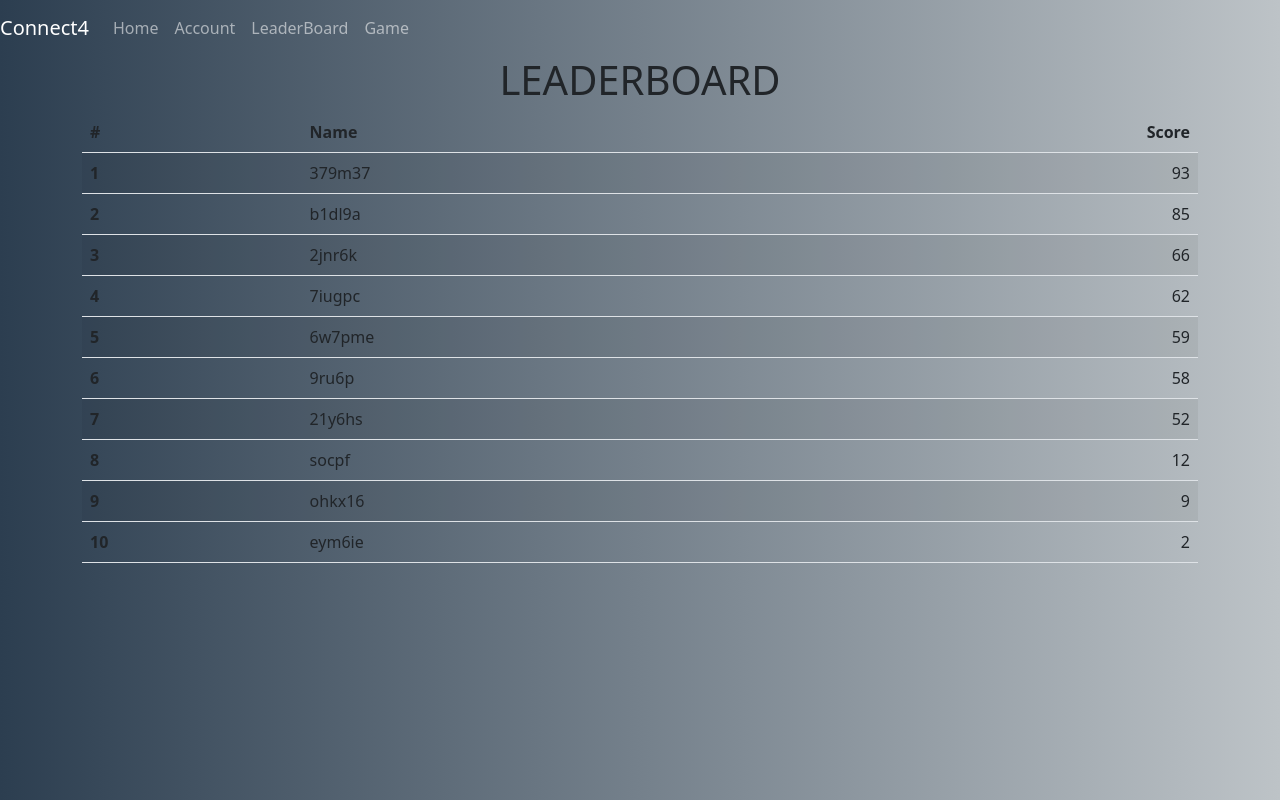
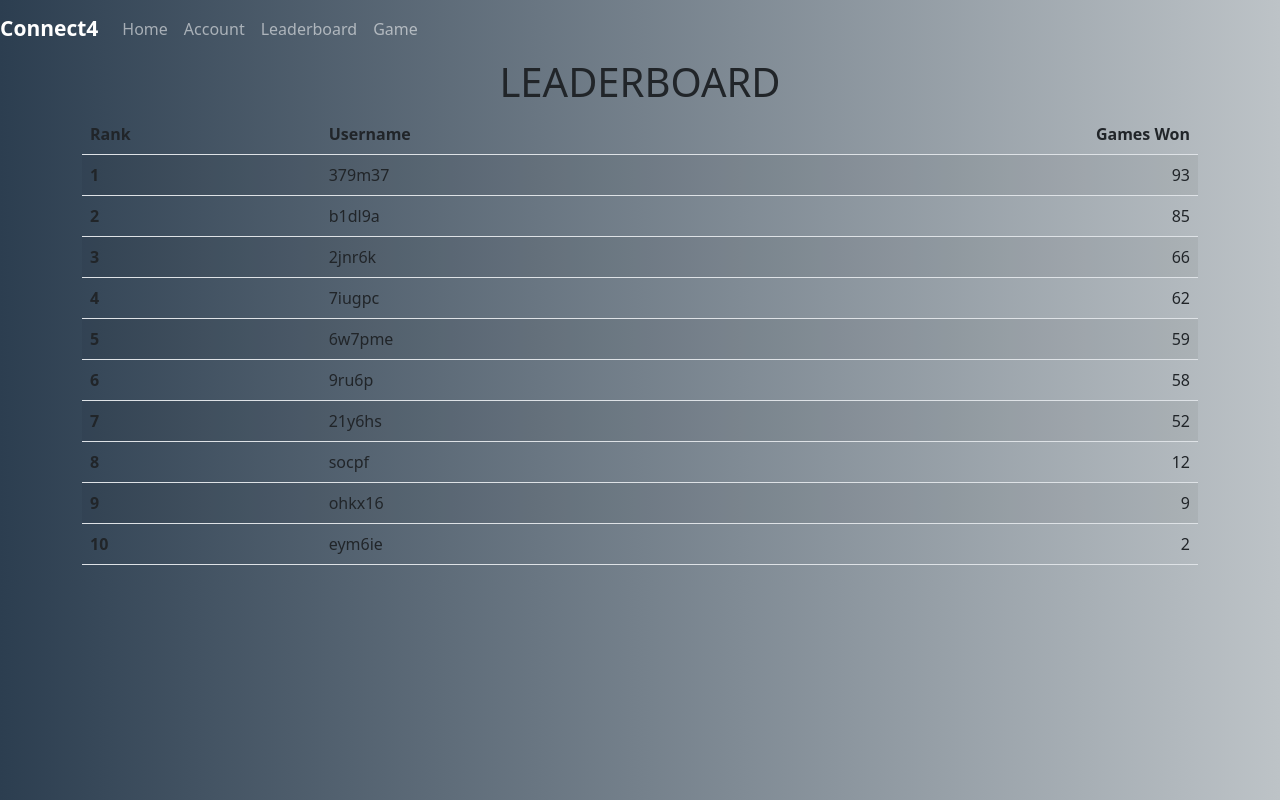
Before and after one commit to DiegoVG08/COMP589-CONNECT4, a React (Create React App) app: page /leaderboard in a window 1280 px wide. Built offline with nearby package versions, Linux system fonts and the light colour scheme.

Commit message:
Presentation
...

```diff
--- a/src/App.css
+++ b/src/App.css
@@ -180,8 +180,8 @@ table {
 }
 
 .button {
-  border: 1px solid blue;
-  color: blue;
+  border: 1px solid black;
+  color: black;
   height: 30px;
   width: 100px;
   border-radius: 50px;
--- a/src/component/NavBar.js
+++ b/src/component/NavBar.js
@@ -3,15 +3,25 @@ import { Navbar, Nav } from "react-bootstrap";
 
 const NavBar = () => {
   return (
-    <Navbar style={{color: "white" }} variant="dark" expand="lg">
-      <Navbar.Brand href="#" className="pl-3">   Connect4</Navbar.Brand>
+    <Navbar style={{ color: "white", borderBottom: "px solid #ccc" }} variant="dark" expand="lg">
+      <Navbar.Brand href="#" className="pl-3" style={{ font: "Roboto", fontSize: 21 }}>
+       <strong> Connect4 </strong>
+      </Navbar.Brand>
       <Navbar.Toggle aria-controls="basic-navbar-nav" />
       <Navbar.Collapse id="basic-navbar-nav">
         <Nav className="me-auto">
-          <Nav.Link href="/Home">Home</Nav.Link>
-          <Nav.Link href="/Account">Account</Nav.Link>
-          <Nav.Link href="/leaderboard">LeaderBoard</Nav.Link>
-          <Nav.Link href="/Game">Game</Nav.Link>
+          <Nav.Link href="/Home" style={{ font:  " Roboto" }}>
+            Home
+          </Nav.Link>
+          <Nav.Link href="/Account" style={{ font: "Roboto" }}>
+            Account
+          </Nav.Link>
+          <Nav.Link href="/leaderboard" style={{ font: "Roboto" }}>
+            Leaderboard
+          </Nav.Link>
+          <Nav.Link href="/Game" style={{ font: "Roboto" }}>
+            Game
+          </Nav.Link>
         </Nav>
       </Navbar.Collapse>
     </Navbar>
--- a/src/pages/leaderboard.js
+++ b/src/pages/leaderboard.js
@@ -17,9 +17,9 @@ const Leaderboard = () => {
       <table className="table table-striped">
         <thead>
           <tr>
-            <th scope="col">#</th>
-            <th scope="col">Name</th>
-            <th scope="col" className="text-end">Score</th>
+            <th scope="col">Rank</th>
+            <th scope="col">Username</th>
+            <th scope="col" className="text-end">Games Won</th>
           </tr>
         </thead>
         <tbody>
--- a/src/pages/login.js
+++ b/src/pages/login.js
@@ -14,7 +14,7 @@ import {
   createUserWithEmailAndPassword,
 } from "firebase/auth";
 import bcrypt from "bcryptjs";
-import { useNavigate } from "react-router-dom";
+import { useNavigate, Link } from "react-router-dom";
 import "bootstrap/dist/css/bootstrap.min.css";
 import "./style.css";
 
@@ -101,8 +101,11 @@ const Registration = () => {
   </div>
   <div class="footer">
     {errorMessage && <p class="error">{errorMessage}</p>}
-    <button type="submit" className="btn btn-primary" onClick={handleRegistration} style={{ backgroundColor: "gray", border: "2px solid black" }}>Register</button>
+    <button type="submit" className="btn btn-primary" onClick={handleRegistration} style={{ backgroundColor: "gray", border: "2px solid black", marginLeft: '15px' }}>Register</button>
   </div>
+  <div style={{ marginTop: "20px" }}>
+          <p>Already have an account? <Link to="/Home" class="btn btn-primary" style={{ backgroundColor: "gray", border: "2px solid black" }}>Login</Link> </p>
+        </div>
 </div>
 
   );
--- a/src/pages/userlogin.js
+++ b/src/pages/userlogin.js
@@ -3,7 +3,7 @@ import { getAuth, signInWithEmailAndPassword } from "firebase/auth";
 import { collection, getDocs, where, query as firestoreQuery } from "firebase/firestore";
 import { db } from "../component/Firebase.js";
 import bcrypt from "bcryptjs"; // Import bcrypt library
-import { useNavigate } from "react-router-dom";
+import { useNavigate, Link } from "react-router-dom";
 import "./style.css";
 import "bootstrap/dist/css/bootstrap.min.css";
 
@@ -65,10 +65,13 @@ const Login = () => {
   <div class="footer">
     {errorMessage && <p class="error">{errorMessage}</p>}
     {user && <p>Hello {user.username}</p>}
-    <button type="submit" class="btn btn-primary" onClick={handleLogin} style={{ backgroundColor: "gray", border: "2px solid black" }}>
+    <button type="submit" class="btn btn-primary" onClick={handleLogin} style={{ backgroundColor: "gray", border: "2px solid black", marginLeft: '15px' }}>
       {isLoading ? "Loading..." : "Login"}
     </button>
   </div>
+  <div style={{ marginTop: "20px" }}>
+          <p>Don't have an account? <Link to="/Account" class="btn btn-primary" style={{ backgroundColor: "gray", border: "2px solid black" }}>Register</Link> </p>
+        </div>
 </div>
   );
 };
```
